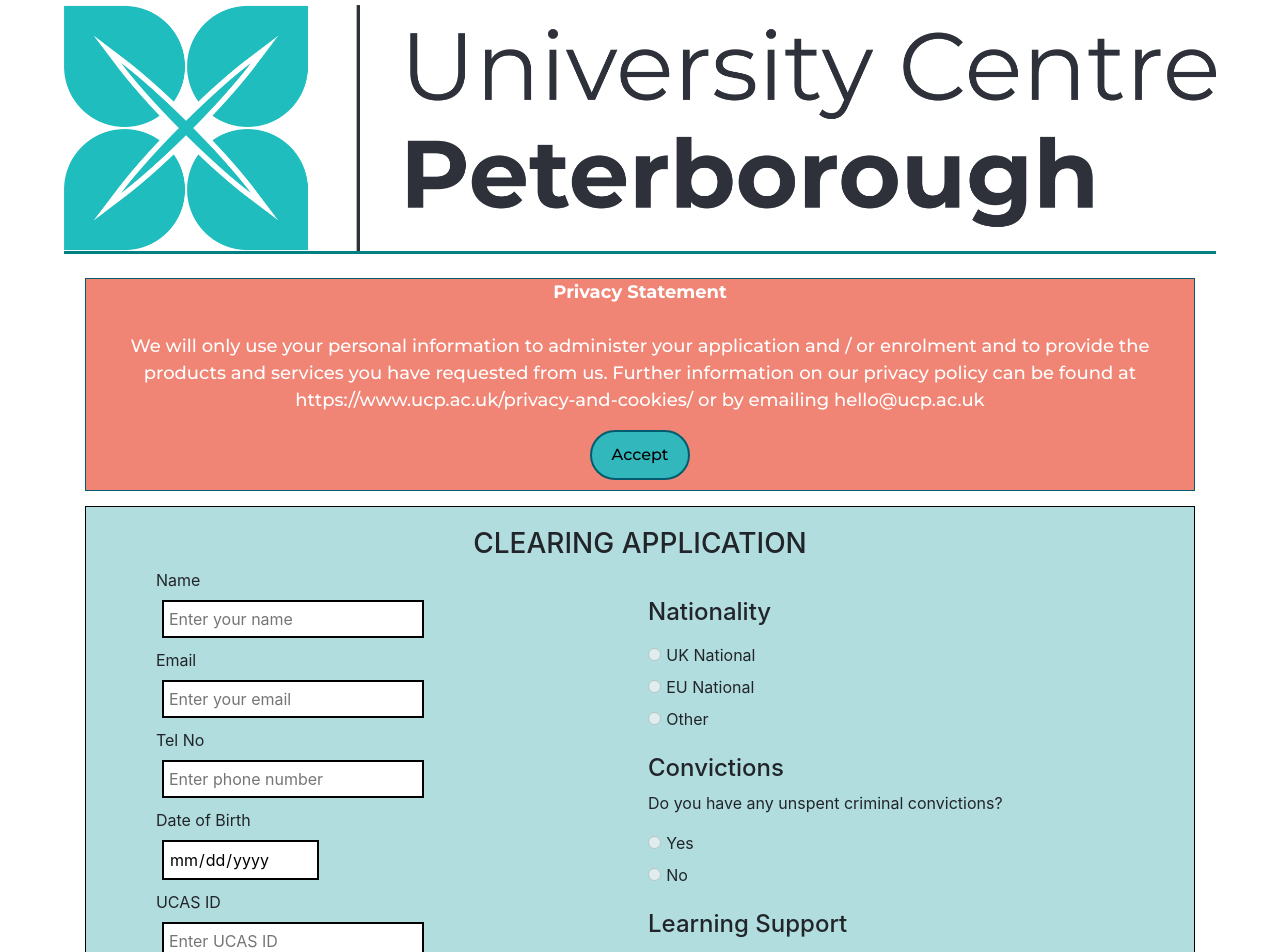
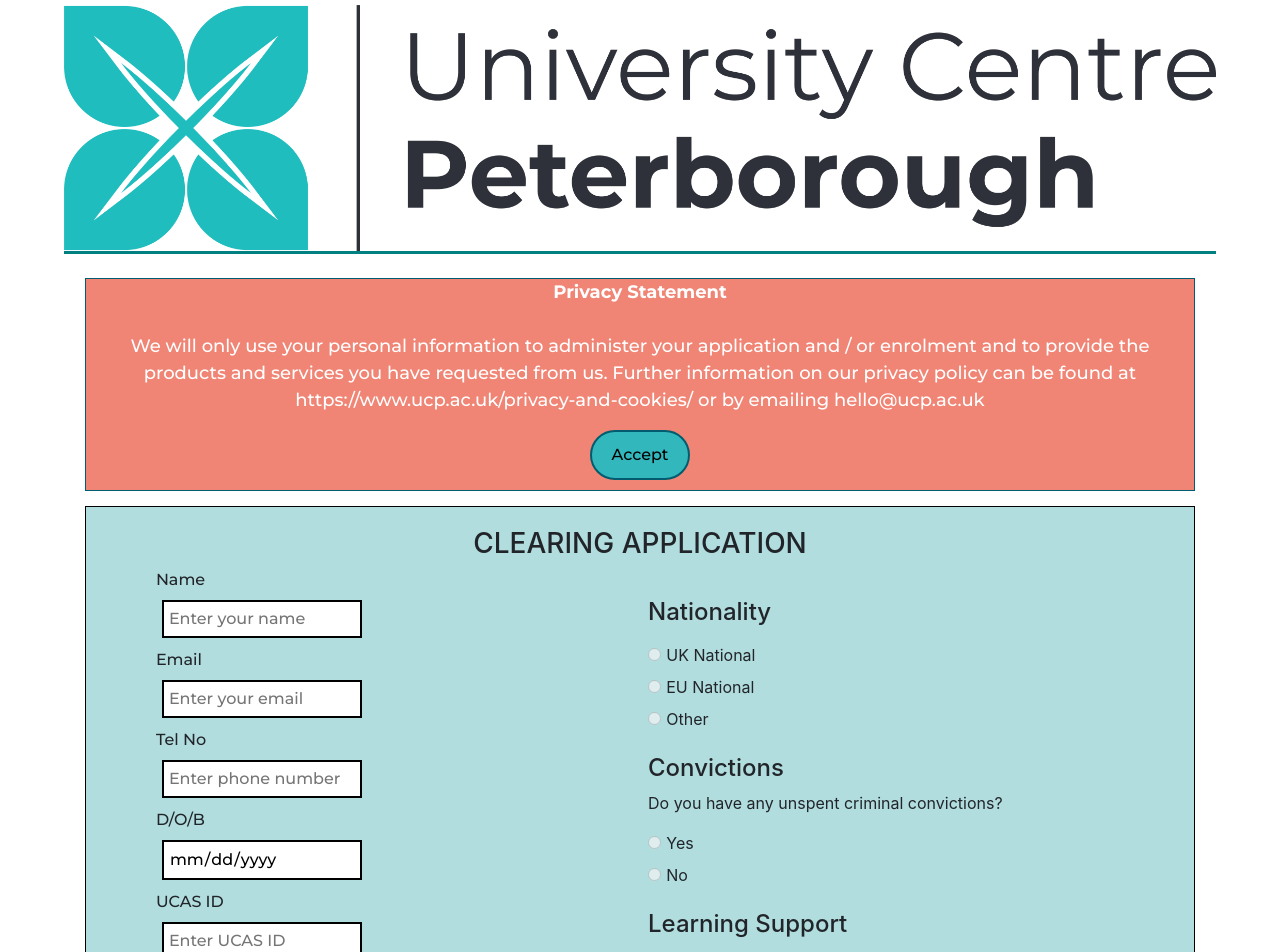
Before and after one commit to raegar/tbd-app-2020, a React (Create React App) app: page /NewApplicationPage in a window 1280 px wide. Shown: the top 952 px of the page. Built offline with nearby package versions, Linux system fonts and the light colour scheme.

Commit message:
Adjusted the width of the input fields (for DOB)

```diff
--- a/src/components/EssentialApplicantInfo/EssentialApplicantInfo.css
+++ b/src/components/EssentialApplicantInfo/EssentialApplicantInfo.css
@@ -31,6 +31,9 @@
     padding-left: 40px;
 }
 
+.mobiletextbox input{
+    width: 200px;
+}
 .mobiletextbox{
     width: 200px;
 }
@@ -45,3 +48,8 @@
         float: left;
     }
 }
+
+.h3{
+    font-family: 'Montserrat', sans-serif;
+
+}
--- a/src/components/EssentialApplicantInfo/EssentialApplicantInfo.js
+++ b/src/components/EssentialApplicantInfo/EssentialApplicantInfo.js
@@ -137,13 +137,14 @@
           />
 
           <TextBox
-            title="Date of Birth"
+            title="D/O/B"
             placeholder="Enter date of birth"
             id="dobinput"
             type="date"
             name="dob"
             attribute="disabled"
             className=  {textboxClassName}
+
 
 
           />
--- a/src/components/TextBox/TextBox.css
+++ b/src/components/TextBox/TextBox.css
@@ -1,6 +1,7 @@
 .textbox {
     margin: 0% 2% 10px 1%;
     max-width: 150px;
+
 }
 
 .textbox input {
@@ -9,6 +10,7 @@
     padding: 10px;
     border: 2px solid black;
     margin-left: 1.5%;
+
 }
 
 .textbox input:focus {
@@ -17,6 +19,8 @@
 }
 .mobiletextbox {
     margin: 0% 10% 10px 2%;
+    font-family: 'Montserrat', sans-serif;
+
 }
 
 .mobiletextbox input {
@@ -25,6 +29,8 @@
     padding: 5px;
     border: 2px solid black;
     margin-left: 3%;
+    font-family: 'Montserrat', sans-serif;
+
 }
 
 .mobiletextbox input:focus {
```
